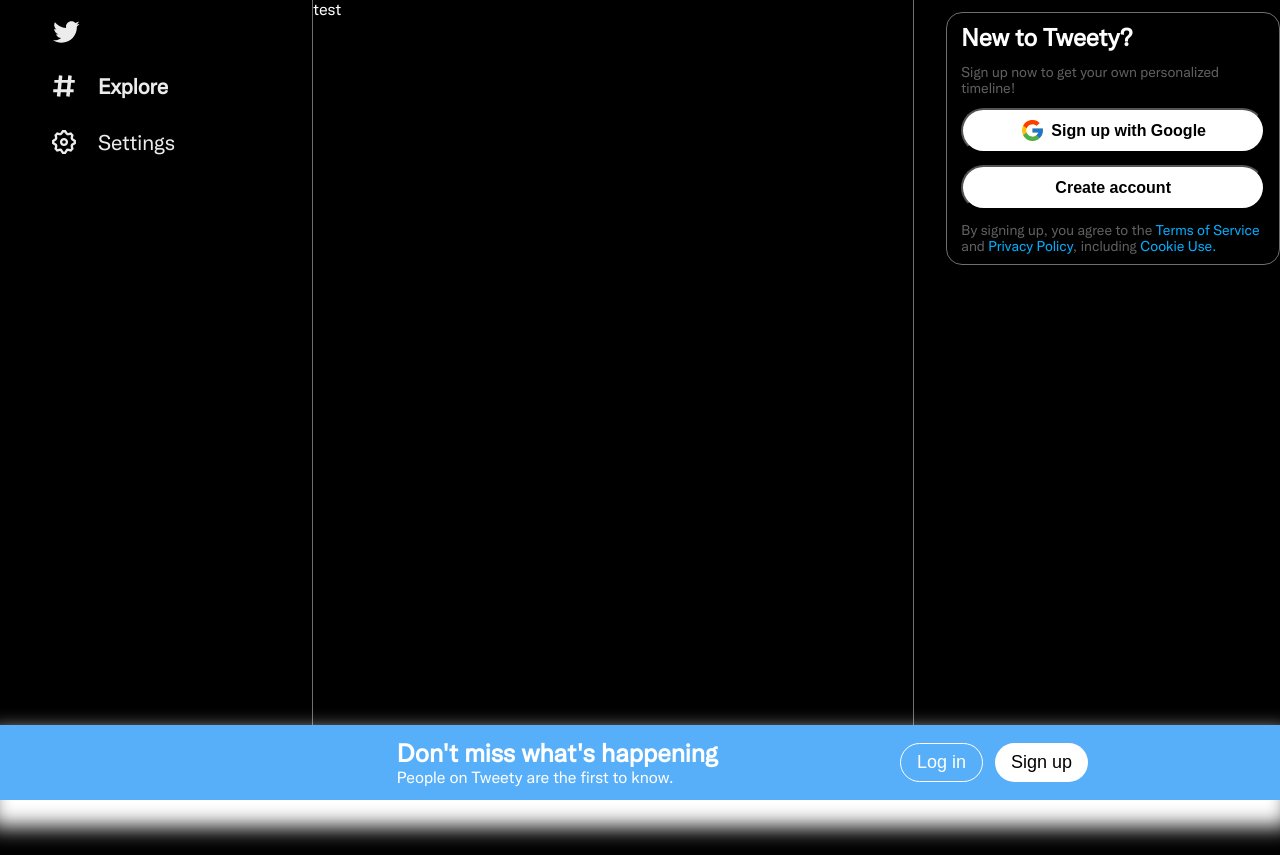
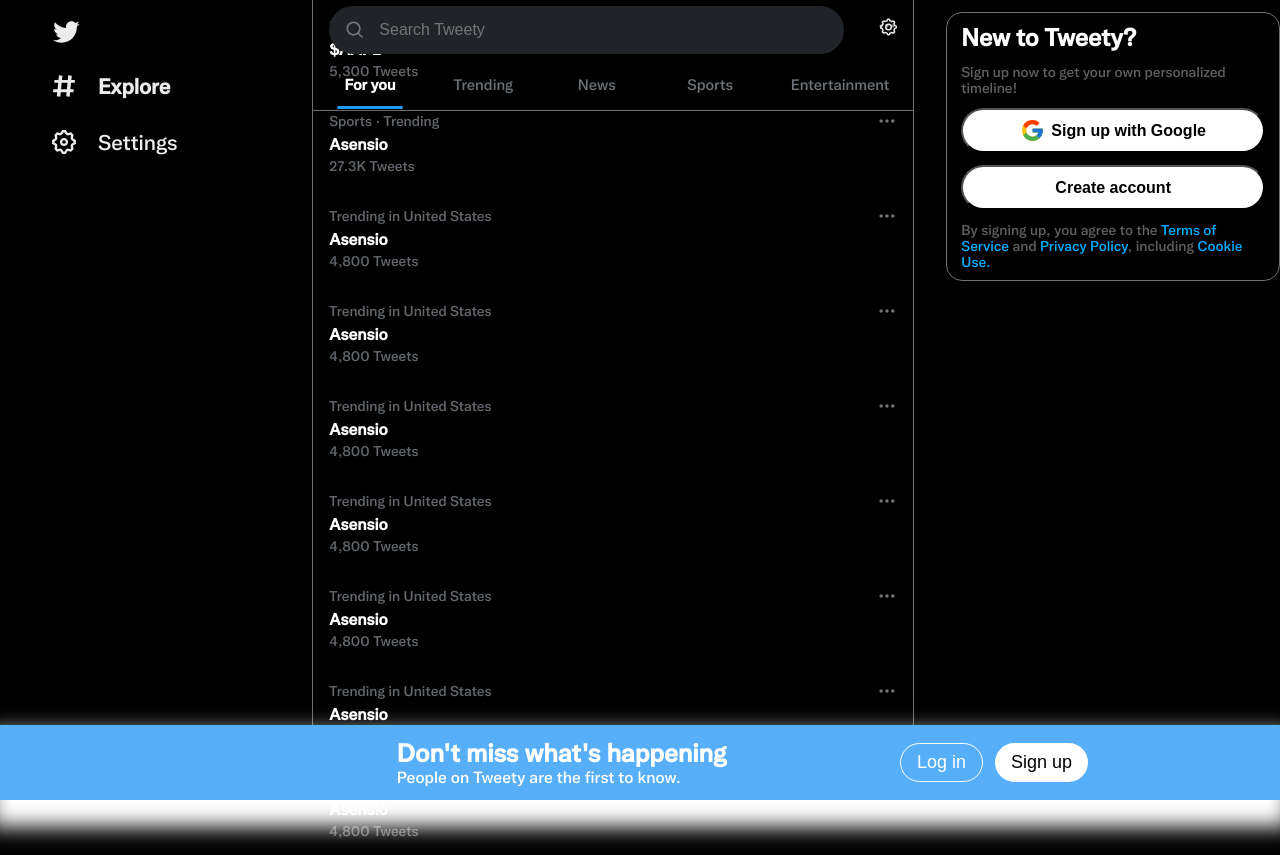
Before and after one commit to tagtart1/ribbity, a React (Create React App) app: page / in a window 1280 px wide. Before the commit the page ends 800 px from the top, so only its background shows below. Built offline with nearby package versions, Linux system fonts and the light colour scheme.

Commit message:
Add tweeter feed

```diff
--- a/src/components/ExplorePanel.tsx
+++ b/src/components/ExplorePanel.tsx
@@ -1,7 +1,64 @@
 import "../styles/ExplorePanel.css";
+import ExplorePanelNavbar from "./ExplorePanelNavbar";
+import ExplorePanelSearch from "./ExplorePanelSearch";
+import ExploreTweetTopic from "./ExploreTweetTopic";
+import SectionTabsNoAuth from "./SectionTabNoAuth";
+import SignUpModal from "./SignUpModal";
 
 const ExplorePanel = () => {
-  return <div className="explore-panel-container">test</div>;
+  return (
+    <div className="explore-panel-container">
+      <div className="explore-panel-header">
+        <ExplorePanelSearch />
+        <ExplorePanelNavbar />
+      </div>
+      <ExploreTweetTopic
+        topicTitle="$AAPL"
+        tweets={5300}
+        trendingTopic="Businesss and finance"
+      />
+      <ExploreTweetTopic
+        topicTitle="Asensio"
+        tweets={27300}
+        trendingTopic="Sports"
+      />
+      <ExploreTweetTopic
+        topicTitle="Asensio"
+        tweets={4800}
+        trendingGenre="United States"
+      />
+      <ExploreTweetTopic
+        topicTitle="Asensio"
+        tweets={4800}
+        trendingGenre="United States"
+      />
+      <ExploreTweetTopic
+        topicTitle="Asensio"
+        tweets={4800}
+        trendingGenre="United States"
+      />
+      <ExploreTweetTopic
+        topicTitle="Asensio"
+        tweets={4800}
+        trendingGenre="United States"
+      />
+      <ExploreTweetTopic
+        topicTitle="Asensio"
+        tweets={4800}
+        trendingGenre="United States"
+      />
+      <ExploreTweetTopic
+        topicTitle="Asensio"
+        tweets={4800}
+        trendingGenre="United States"
+      />
+      <ExploreTweetTopic
+        topicTitle="Asensio"
+        tweets={4800}
+        trendingGenre="United States"
+      />
+    </div>
+  );
 };
 
 export default ExplorePanel;
--- /dev/null
+++ b/src/components/ExplorePanelNavbar.tsx
@@ -0,0 +1,42 @@
+import { useEffect, useState } from "react";
+import "../styles/ExplorePanelNavbar.css";
+
+const ExplorePanelNavbar = () => {
+  const [selectedTab, setSelectedTab] = useState<any>();
+
+  const handleTabSwitch = (e: any) => {
+    const listItem = e.target.firstChild;
+
+    if (listItem === selectedTab) return;
+    selectedTab?.classList.remove("selected-tab");
+    listItem.classList.add("selected-tab");
+
+    setSelectedTab(listItem);
+  };
+
+  useEffect(() => {
+    setSelectedTab(document.querySelector(".selected-tab"));
+  }, []);
+
+  return (
+    <ul className="explore-panel-navbar-container">
+      <div onClick={handleTabSwitch}>
+        <li className="selected-tab">For you</li>
+      </div>
+      <div onClick={handleTabSwitch}>
+        <li>Trending</li>
+      </div>
+      <div onClick={handleTabSwitch}>
+        <li>News</li>
+      </div>
+      <div onClick={handleTabSwitch}>
+        <li>Sports</li>
+      </div>
+      <div onClick={handleTabSwitch}>
+        <li>Entertainment</li>
+      </div>
+    </ul>
+  );
+};
+
+export default ExplorePanelNavbar;
--- /dev/null
+++ b/src/components/ExplorePanelSearch.tsx
@@ -0,0 +1,32 @@
+import "../styles/ExplorePanelSearch.css";
+
+const ExplorePanelSearch = () => {
+  return (
+    <div className="explore-panel-search">
+      <form role={"search"} id="explore-panel-search-form">
+        <svg viewBox="0 0 24 24" fill="#71767B">
+          <g>
+            <path d="M10.25 3.75c-3.59 0-6.5 2.91-6.5 6.5s2.91 6.5 6.5 6.5c1.795 0 3.419-.726 4.596-1.904 1.178-1.177 1.904-2.801 1.904-4.596 0-3.59-2.91-6.5-6.5-6.5zm-8.5 6.5c0-4.694 3.806-8.5 8.5-8.5s8.5 3.806 8.5 8.5c0 1.986-.682 3.815-1.824 5.262l4.781 4.781-1.414 1.414-4.781-4.781c-1.447 1.142-3.276 1.824-5.262 1.824-4.694 0-8.5-3.806-8.5-8.5z"></path>
+          </g>
+        </svg>
+        <input type="serach" placeholder="Search Tweety"></input>
+      </form>
+
+      <svg
+        fill="#ececec"
+        width="800px"
+        height="800px"
+        viewBox="0 0 24 24"
+        id="圖層_1"
+        data-name="圖層 1"
+        xmlns="http://www.w3.org/2000/svg"
+      >
+        <title>setting</title>
+        <path d="M22.36,9.37l-.75-.14a9.89,9.89,0,0,0-.86-2.06l.44-.63A2,2,0,0,0,21,4L20,3a2,2,0,0,0-2.55-.23l-.63.44a9.89,9.89,0,0,0-2.06-.86l-.14-.75a2,2,0,0,0-2-1.64H11.33a2,2,0,0,0-2,1.64l-.14.75a9.89,9.89,0,0,0-2.06.86l-.63-.44A2,2,0,0,0,4,3L3,4a2,2,0,0,0-.23,2.55l.44.63a9.89,9.89,0,0,0-.86,2.06l-.75.14a2,2,0,0,0-1.64,2v1.33a2,2,0,0,0,1.64,2l.75.14a9.89,9.89,0,0,0,.86,2.06l-.44.63A2,2,0,0,0,3,20L4,21a2,2,0,0,0,2.55.23l.63-.44a9.89,9.89,0,0,0,2.06.86l.14.75a2,2,0,0,0,2,1.64h1.33a2,2,0,0,0,2-1.64l.14-.75a9.89,9.89,0,0,0,2.06-.86l.63.44A2,2,0,0,0,20,21L21,20a2,2,0,0,0,.23-2.55l-.44-.63a9.89,9.89,0,0,0,.86-2.06l.75-.14a2,2,0,0,0,1.64-2V11.33A2,2,0,0,0,22.36,9.37ZM22,12.67l-1.38.25a1,1,0,0,0-.8.77,7.93,7.93,0,0,1-1.1,2.64,1,1,0,0,0,0,1.11l.8,1.16-.94.94-1.16-.8a1,1,0,0,0-1.11,0,7.93,7.93,0,0,1-2.64,1.1,1,1,0,0,0-.77.8L12.67,22H11.33l-.25-1.38a1,1,0,0,0-.77-.8,7.93,7.93,0,0,1-2.64-1.1,1,1,0,0,0-1.11,0l-1.16.8-.94-.94.8-1.16a1,1,0,0,0,0-1.11,7.93,7.93,0,0,1-1.1-2.64,1,1,0,0,0-.8-.77L2,12.67V11.33l1.38-.25a1,1,0,0,0,.8-.77,7.93,7.93,0,0,1,1.1-2.64,1,1,0,0,0,0-1.11L4.46,5.4l.94-.94,1.16.8a1,1,0,0,0,1.11,0,7.93,7.93,0,0,1,2.64-1.1,1,1,0,0,0,.77-.8L11.33,2h1.33l.25,1.38a1,1,0,0,0,.77.8,7.93,7.93,0,0,1,2.64,1.1,1,1,0,0,0,1.11,0l1.16-.8.94.94-.8,1.16a1,1,0,0,0,0,1.11,7.93,7.93,0,0,1,1.1,2.64,1,1,0,0,0,.8.77l1.38.25Z" />
+        <path d="M12,7a5,5,0,1,0,5,5A5,5,0,0,0,12,7Zm0,8a3,3,0,1,1,3-3A3,3,0,0,1,12,15Z" />
+      </svg>
+    </div>
+  );
+};
+
+export default ExplorePanelSearch;
--- /dev/null
+++ b/src/components/ExploreTweetTopic.tsx
@@ -0,0 +1,44 @@
+import "../styles/ExploreTweetTopic.css";
+import { kFormatter } from "../scripts/HelperFns";
+
+interface ExploreTweetTopicProps {
+  topicTitle: string;
+  tweets: number;
+
+  trendingTopic?: string;
+  rankIndex?: number;
+
+  trendingGenre?: string;
+}
+
+const ExploreTweetTopic = ({
+  topicTitle,
+  tweets,
+  trendingTopic,
+  rankIndex,
+
+  trendingGenre,
+}: ExploreTweetTopicProps) => {
+  return (
+    <div className="explore-tweet-topic-container">
+      <div className="tweet-topic-top">
+        {trendingTopic ? <div>{trendingTopic} · Trending</div> : null}
+        {trendingGenre ? <div>Trending in {trendingGenre}</div> : null}
+        {rankIndex ? (
+          <div>
+            {rankIndex} · {trendingTopic} · Trending
+          </div>
+        ) : null}
+        <svg viewBox="0 0 24 24" aria-hidden="true" fill="#71767B">
+          <g>
+            <path d="M3 12c0-1.1.9-2 2-2s2 .9 2 2-.9 2-2 2-2-.9-2-2zm9 2c1.1 0 2-.9 2-2s-.9-2-2-2-2 .9-2 2 .9 2 2 2zm7 0c1.1 0 2-.9 2-2s-.9-2-2-2-2 .9-2 2 .9 2 2 2z"></path>
+          </g>
+        </svg>
+      </div>
+      <h1>{topicTitle}</h1>
+      <p>{kFormatter(tweets)} Tweets</p>
+    </div>
+  );
+};
+
+export default ExploreTweetTopic;
--- a/src/components/HomeNoAuth.tsx
+++ b/src/components/HomeNoAuth.tsx
@@ -15,6 +15,7 @@
   return (
     <div className="home-noauth">
       <SectionTabsNoAuth />
+
       <ExplorePanel />
       <SignUpModal />
       <SignUpFooter />
--- /dev/null
+++ b/src/scripts/HelperFns.tsx
@@ -0,0 +1,9 @@
+// @ts-nocheck
+
+const kFormatter = (num: number) => {
+  return Math.abs(num) > 9999
+    ? Math.sign(num) * (Math.abs(num) / 1000).toFixed(1) + "K"
+    : (Math.sign(num) * Math.abs(num)).toLocaleString();
+};
+
+export { kFormatter };
--- a/src/styles/ExplorePanel.css
+++ b/src/styles/ExplorePanel.css
@@ -5,6 +5,10 @@
 
   width: 100%;
   max-width: 600px;
-
   color: white;
 }
+
+.explore-panel-header {
+  position: fixed;
+  width: 600px;
+}
--- /dev/null
+++ b/src/styles/ExplorePanelNavbar.css
@@ -0,0 +1,55 @@
+.explore-panel-navbar-container {
+  list-style: none;
+  text-decoration: none;
+  display: flex;
+  flex-direction: row;
+  color: #6d7277;
+  padding: 0;
+  align-items: center;
+  width: 100%;
+
+  font-weight: 400;
+
+  border-bottom: 1px solid rgb(111, 111, 111);
+  margin-bottom: 0;
+}
+
+.explore-panel-navbar-container li {
+  padding: 16px 0px;
+
+  font-size: 15px;
+  text-align: center;
+
+  pointer-events: none;
+}
+
+.explore-panel-navbar-container div {
+  padding: 0px 24px;
+  transition: 0.2s all;
+  width: 100%;
+  cursor: pointer;
+
+  user-select: none;
+}
+
+.explore-panel-navbar-container div:hover {
+  background-color: rgb(36, 36, 36);
+}
+
+.selected-tab {
+  position: relative;
+  font-weight: 600;
+  color: white;
+}
+
+.selected-tab:after {
+  content: "";
+  position: absolute;
+  bottom: 1px;
+  left: 0;
+  display: block;
+  background-color: #1d9bf0;
+  width: 100%;
+  height: 3px;
+  border-radius: 3px;
+}
--- /dev/null
+++ b/src/styles/ExplorePanelSearch.css
@@ -0,0 +1,35 @@
+.explore-panel-search {
+  display: flex;
+  align-items: center;
+
+  justify-content: space-between;
+
+  padding: 0px 16px;
+
+  gap: 36px;
+}
+
+.explore-panel-search svg {
+  height: 20px;
+  width: 20px;
+}
+
+#explore-panel-search-form {
+  display: flex;
+  align-items: center;
+  gap: 12px;
+  background-color: #202327;
+  padding: 14px 16px;
+  border-radius: 24px;
+  width: 100%;
+  margin-top: 6px;
+}
+
+#explore-panel-search-form input {
+  background-color: transparent;
+  outline: none;
+  border: none;
+  font-size: 16px;
+
+  color: #71767b;
+}
--- /dev/null
+++ b/src/styles/ExploreTweetTopic.css
@@ -0,0 +1,33 @@
+.explore-tweet-topic-container {
+  color: #64686d;
+  font-size: 14px;
+  padding: 16px;
+
+  display: flex;
+  flex-direction: column;
+  gap: 4px;
+  transition: 0.2s all;
+  cursor: pointer;
+}
+
+.explore-tweet-topic-container:hover {
+  background-color: #0a0a0a;
+}
+
+.explore-tweet-topic-container h1 {
+  font-size: 16px;
+  color: white;
+  margin: 0;
+  padding: 0;
+}
+
+.tweet-topic-top svg {
+  height: 20px;
+  width: 20px;
+}
+
+.tweet-topic-top {
+  display: flex;
+  justify-content: space-between;
+  align-items: center;
+}
--- a/src/styles/index.css
+++ b/src/styles/index.css
@@ -23,5 +23,12 @@
 
 @font-face {
   font-family: Chirp;
+  font-weight: 300;
   src: url(../fonts/chirp-regular-web.woff);
 }
+
+@font-face {
+  font-family: Chirp;
+  font-weight: 400;
+  src: url(../fonts/chirp-medium-web.woff);
+}
```
